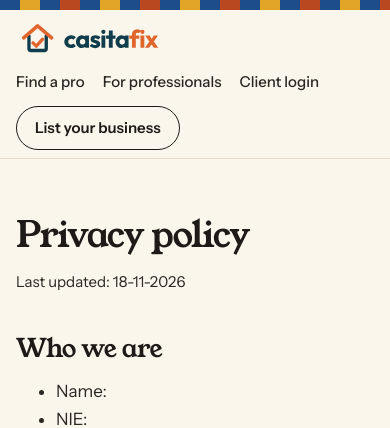
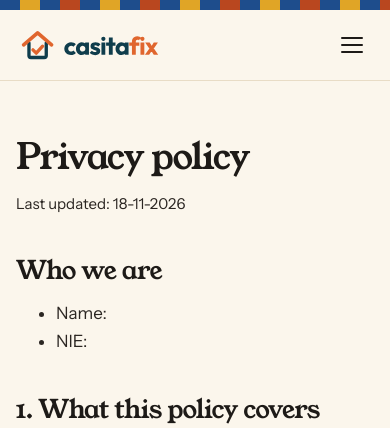
Before and after one commit to JaspervRijbroek/multi-handyman-site, a Symfony app: template templates/platform/privacy.html.twig in a window 390 px wide. Shown: the top 428 px of the page. Run offline with Twig, Linux system fonts and the light colour scheme; the template is opened without the code that fills it, so the values that code supplies are empty; some libraries are stand-ins or nearby versions.

Commit message:
Use a hamburger menu for the header on mobile
On small screens the header shows only the logo and a menu button; the
links, language switch and main button open below it. A few lines of
inline JS toggle the menu and close it after a link is tapped. Desktop
is unchanged.

Co-Authored-By: Claude Opus 5.5 <noreply@anthropic.com>
Claude-Session: https://claude.ai/code/session_01FR3hzB2oizh9VdQWeB6sdK

```diff
--- a/public/css/platform.css
+++ b/public/css/platform.css
@@ -87,10 +87,25 @@ h3 { font-size: 1.5rem; line-height: 1.15; letter-spacing: -.01em; }
 .p-lang { display: flex; border: 1.5px solid var(--p-field); border-radius: 999px; padding: 2px; }
 .p-lang a { border-radius: 999px; padding: 3px 10px; font-size: .8125rem; font-weight: 700; color: var(--p-ink); text-decoration: none; }
 .p-lang a[aria-current] { background: var(--p-ink); color: var(--p-cream); }
-/* On small screens the nav and button move to a second row below the logo */
+/* Mobile menu (hamburger). On wide screens .menu is invisible to layout and the toggle is hidden. */
+.menu { display: contents; }
+.menu-toggle { display: none; }
+.visually-hidden { position: absolute; width: 1px; height: 1px; overflow: hidden; clip: rect(0 0 0 0); white-space: nowrap; }
 @media (max-width: 860px) {
-    .p-nav { order: 1; margin-right: auto; flex-wrap: wrap; gap: 6px 18px; }
-    .p-header-inner > .p-btn { order: 2; }
+    .menu-toggle { display: grid; place-items: center; width: 44px; height: 44px; padding: 0; border: 0; border-radius: 10px; background: none; color: var(--p-ink); cursor: pointer; }
+    .menu-icon, .menu-icon::before, .menu-icon::after { display: block; width: 22px; height: 2px; border-radius: 2px; background: currentColor; transition: transform .2s, background .2s; }
+    .menu-icon { position: relative; }
+    .menu-icon::before, .menu-icon::after { content: ""; position: absolute; left: 0; }
+    .menu-icon::before { top: -7px; }
+    .menu-icon::after { top: 7px; }
+    .is-open .menu-icon { background: transparent; }
+    .is-open .menu-icon::before { transform: translateY(7px) rotate(45deg); }
+    .is-open .menu-icon::after { transform: translateY(-7px) rotate(-45deg); }
+
+    .menu { display: none; flex-basis: 100%; flex-direction: column; align-items: flex-start; gap: 16px; padding: 8px 0 16px; }
+    .is-open .menu { display: flex; }
+    .menu > nav:first-child { display: flex; flex-direction: column; gap: 0; width: 100%; }
+    .menu > nav:first-child a { padding: 12px 0; font-size: 1.0625rem; border-bottom: 1px solid var(--p-border); }
 }
 
 /* Hero */
--- /dev/null
+++ b/templates/_menu_script.html.twig
@@ -0,0 +1,15 @@
+{# Opens and closes the mobile menu in the header; closes it again after a link is tapped. #}
+<script>
+    (function () {
+        var button = document.querySelector('.menu-toggle');
+        var header = button.closest('header');
+        function toggle(open) {
+            header.classList.toggle('is-open', open);
+            button.setAttribute('aria-expanded', open);
+        }
+        button.addEventListener('click', function () { toggle(!header.classList.contains('is-open')); });
+        document.getElementById('site-menu').addEventListener('click', function (e) {
+            if (e.target.closest('a')) toggle(false);
+        });
+    })();
+</script>
--- a/templates/platform/base.html.twig
+++ b/templates/platform/base.html.twig
@@ -33,6 +33,11 @@
     <header class="p-header">
         <div class="p-container p-header-inner">
             <a class="p-brand" href="{{ path('site_home', {_locale: link_locale}) }}"><img src="{{ asset('images/casitafix-logo.svg') }}" alt="{{ brand }}" width="148" height="40"></a>
+            <button class="menu-toggle" type="button" aria-expanded="false" aria-controls="site-menu">
+                <span class="menu-icon" aria-hidden="true"></span>
+                <span class="visually-hidden">{{ 'nav.menu'|trans }}</span>
+            </button>
+            <div class="menu" id="site-menu">
             <nav class="p-nav" aria-label="{{ 'nav.main'|trans }}">
                 <a href="{{ path('platform_search', {_locale: link_locale}) }}">{{ 'nav.find'|trans }}</a>
                 <a href="{{ path('platform_pros', {_locale: link_locale}) }}">{{ 'nav.pros'|trans }}</a>
@@ -49,8 +54,10 @@
                 </nav>
             {% endif %}
             <a class="p-btn p-btn-ghost" href="{{ path('app_register', {_locale: link_locale}) }}">{{ 'nav.list'|trans }}</a>
+            </div>
         </div>
     </header>
+    {{ include('_menu_script.html.twig') }}
 
     {% block main %}{% endblock %}
 
--- a/translations/messages.de.yaml
+++ b/translations/messages.de.yaml
@@ -5,6 +5,7 @@ nav:
     contact: Kontakt
     main: Hauptmenü
     language: Sprache
+    menu: Menü
 
 hero:
     call: Anrufen
--- a/translations/messages.en.yaml
+++ b/translations/messages.en.yaml
@@ -5,6 +5,7 @@ nav:
     contact: Contact
     main: Main menu
     language: Language
+    menu: Menu
 
 hero:
     call: Call
--- a/translations/messages.es.yaml
+++ b/translations/messages.es.yaml
@@ -5,6 +5,7 @@ nav:
     contact: Contacto
     main: Menú principal
     language: Idioma
+    menu: Menú
 
 hero:
     call: Llamar al
--- a/translations/messages.fr.yaml
+++ b/translations/messages.fr.yaml
@@ -5,6 +5,7 @@ nav:
     contact: Contact
     main: Menu principal
     language: Langue
+    menu: Menu
 
 hero:
     call: Appeler le
--- a/translations/messages.nl.yaml
+++ b/translations/messages.nl.yaml
@@ -5,6 +5,7 @@ nav:
     contact: Contact
     main: Hoofdmenu
     language: Taal
+    menu: Menu
 
 hero:
     call: Bel
--- a/translations/platform.en.yaml
+++ b/translations/platform.en.yaml
@@ -10,6 +10,7 @@ nav:
     language: Language
     terms: Terms
     privacy: Privacy
+    menu: Menu
 
 footer:
     tagline: Local professionals across Spain
--- a/translations/platform.es.yaml
+++ b/translations/platform.es.yaml
@@ -10,6 +10,7 @@ nav:
     language: Idioma
     terms: Condiciones
     privacy: Privacidad
+    menu: Menú
 
 footer:
     tagline: Profesionales locales en toda España
```
Also changed, not shown: public/css/site.css (+21 -3 lines), templates/site/base.html.twig (+7 -0 lines).
